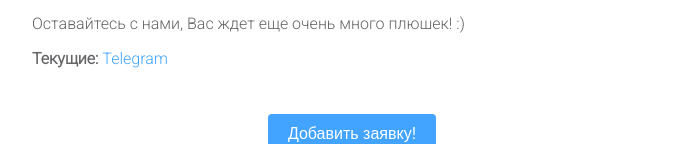
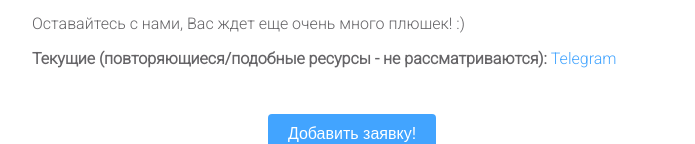
Before and after one commit to EvgenijMerchansky/beneficio-salary, a React (Create React App) app: page / in a window 1280 px wide. Shown: the part 913-1057 px from the top of the page, without its empty margins (288-983 px from the left). Built offline with nearby package versions, Linux system fonts and the light colour scheme.

Commit message:
fix: layout

```diff
--- a/src/Modules/Components/Overview/index.js
+++ b/src/Modules/Components/Overview/index.js
@@ -57,7 +57,7 @@ export default class Overview extends Component {
           Оставайтесь с нами, Вас ждет еще очень много плюшек! :)
         </p>
         <p className="splash-screen-wrapper-header-paragraph">
-          <b>Текущие:</b> <a className="splash-screen-wrapper-header-paragraph-link" href="https://t.me/bsalary">Telegram</a>
+          <b>Текущие (повторяющиеся/подобные ресурсы - не рассматриваются):</b> <a className="splash-screen-wrapper-header-paragraph-link" href="https://t.me/bsalary">Telegram</a>
         </p>
         <button
           onClick={() => onChangeOverview()}
```
